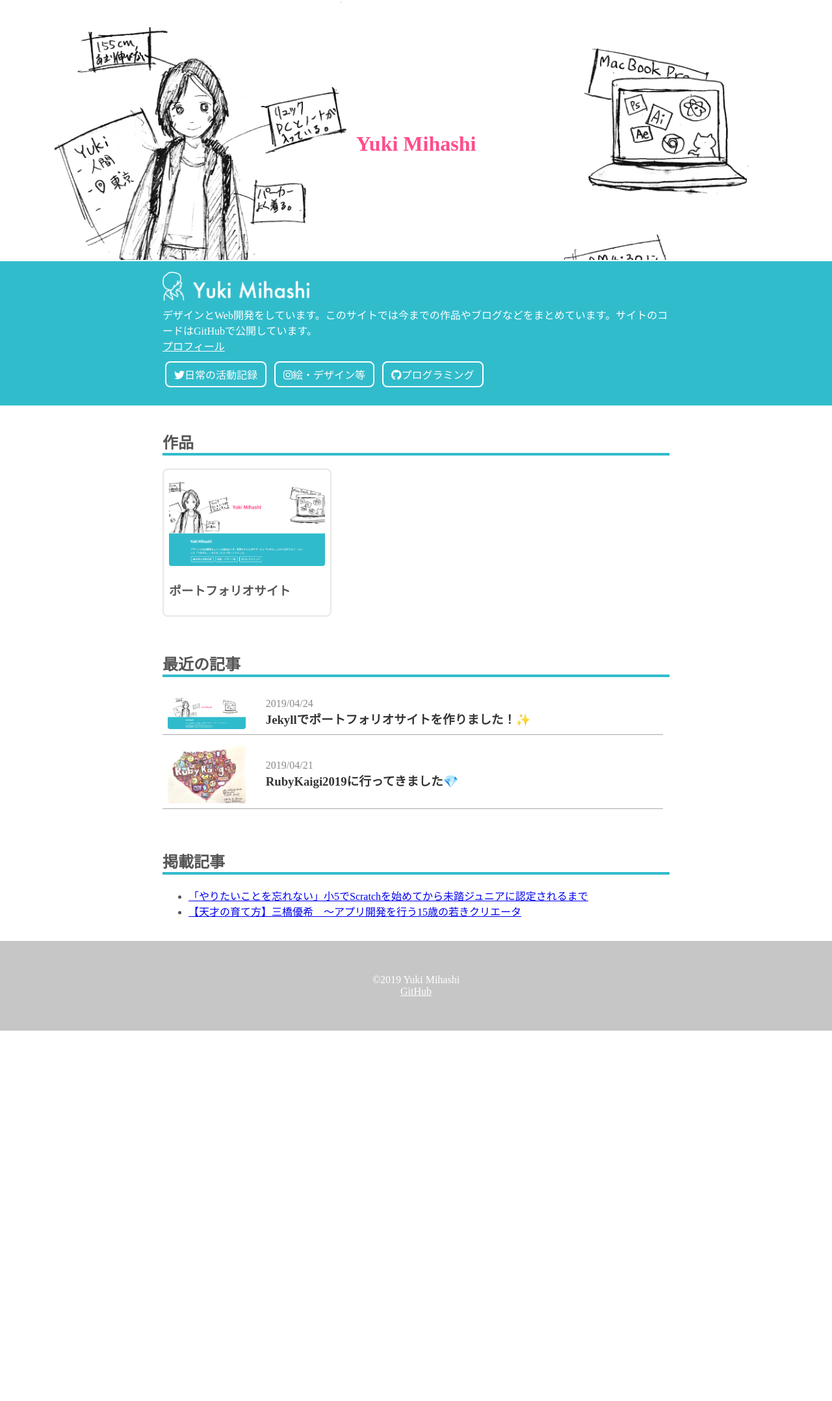
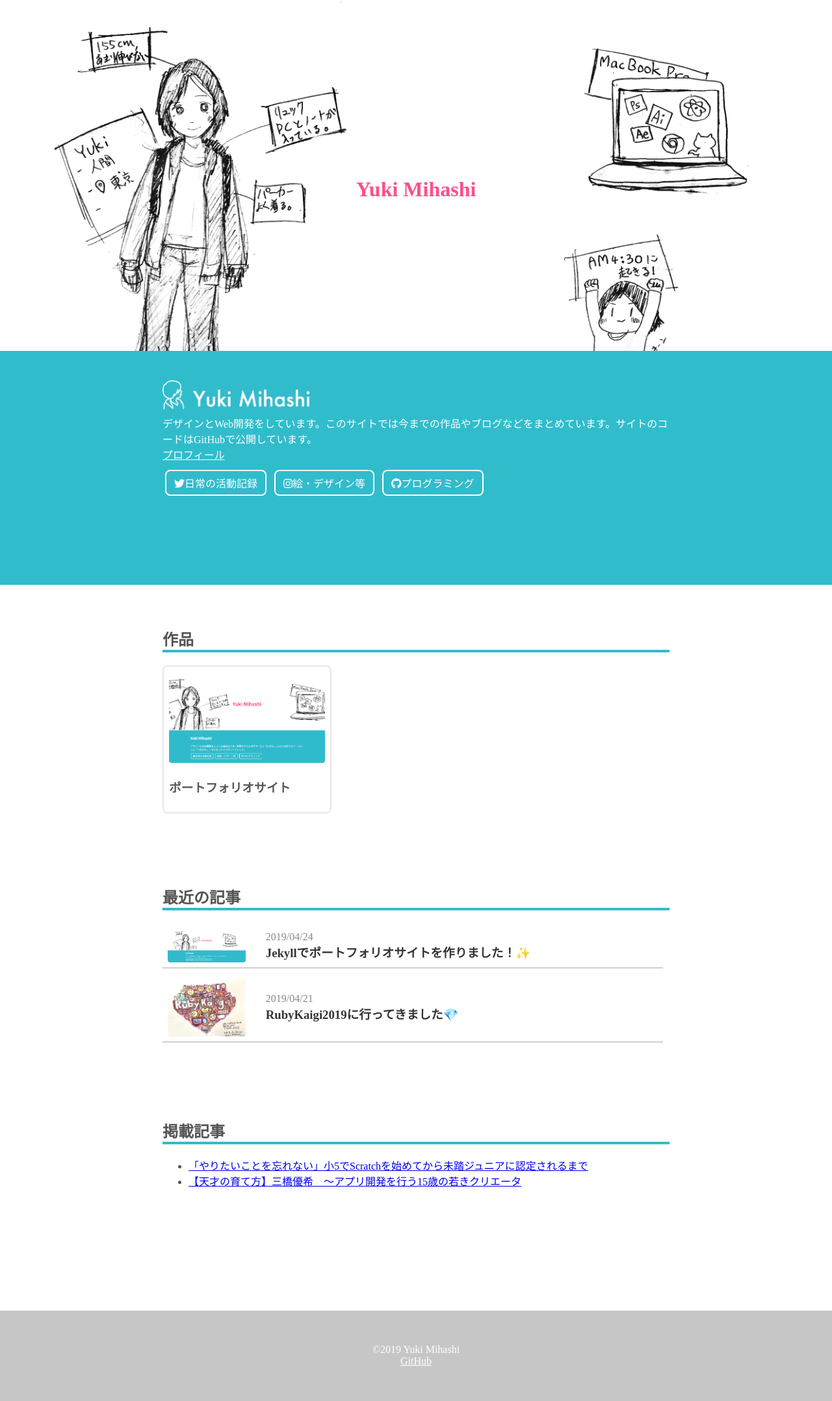
Before and after one commit to madoreenu/yuki384.github.io, a Jekyll site: the page built from index.md, in a window 1280 px wide. Shown: the whole page at 65% size. Built offline with Jekyll 4.4.1, drawn with Linux system fonts in a browser that asks for light colours; nearby versions of some CDN libraries; before the commit the page ends 1586 px from its top, so only the background shows below that.

Commit message:
change height of section class

```diff
--- a/assets/css/main.css
+++ b/assets/css/main.css
@@ -7,14 +7,15 @@ body{
   color: #555;
 }
 .section{
-  padding: 16px;
-  margin: 2px auto;
+  padding: 5vh 16px;
+  margin: auto;
   max-width: 780px;
+  min-height: 30vh;
 }
 .cover{
   background-image: url("/img/cover.png");
   background-size: cover;
-  height: 400px;
+  height: 60vh;
   text-align: center;
   position: relative;
 }
```
